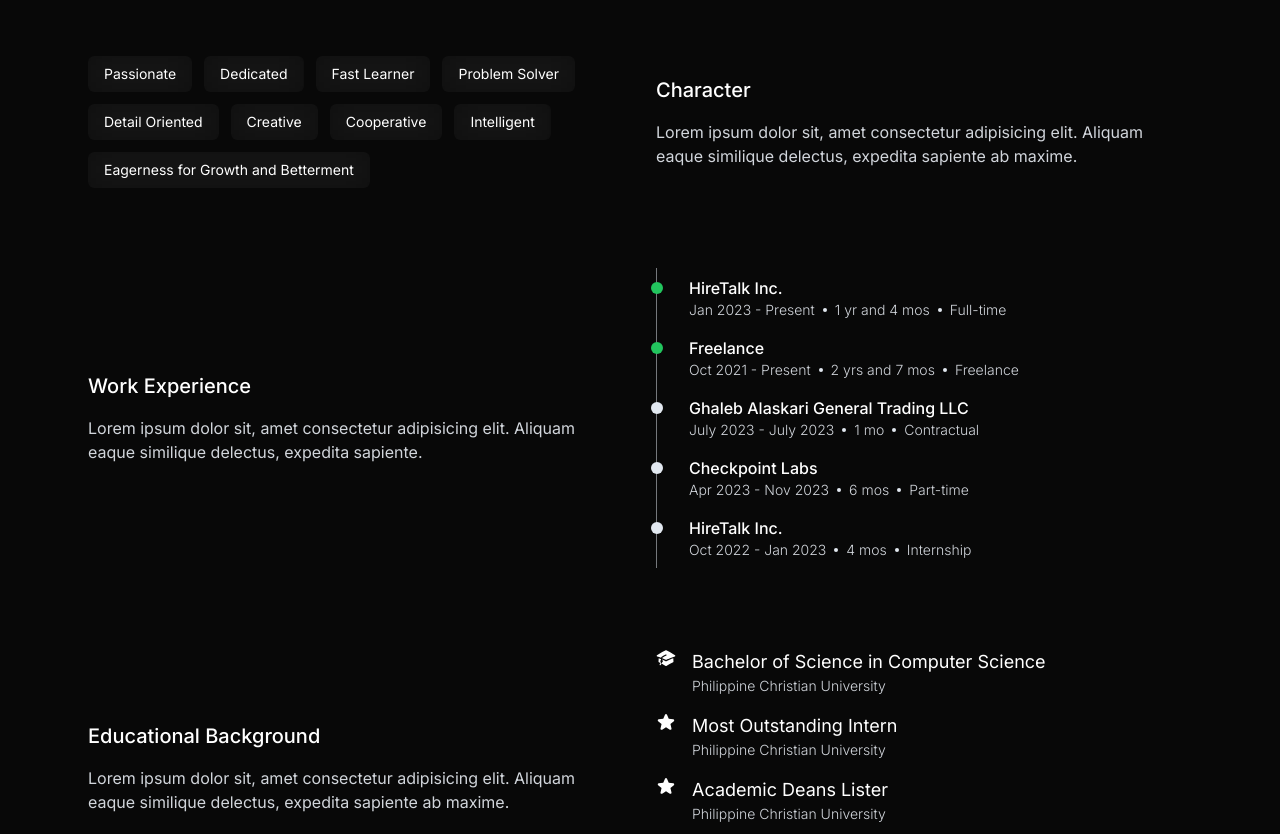
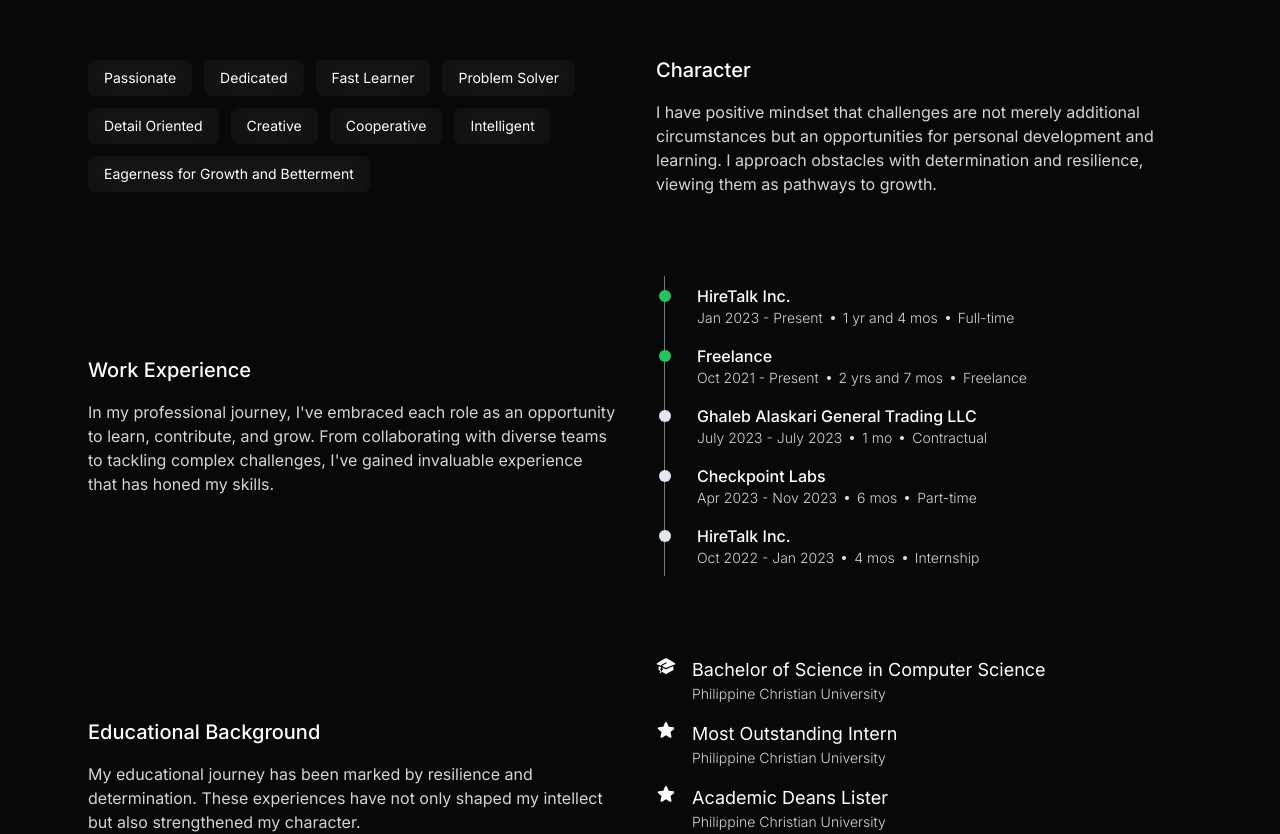
Before and after one commit to jazztinecruz/portfolioV2, a Next.js app: page / in a window 1280 px wide. Shown: the part 1120-1954 px from the top of the page. Built offline with nearby package versions, Linux system fonts and the light colour scheme.

Commit message:
chore: update about section contents

```diff
--- a/app/_components/sections/about/character.tsx
+++ b/app/_components/sections/about/character.tsx
@@ -17,8 +17,10 @@
       <div className="flex flex-col gap-4 items-start">
         <Title>Character</Title>
         <p className="tertiary">
-          Lorem ipsum dolor sit, amet consectetur adipisicing elit. Aliquam
-          eaque similique delectus, expedita sapiente ab maxime.
+          I have positive mindset that challenges are not merely additional
+          circumstances but an opportunities for personal development and
+          learning. I approach obstacles with determination and resilience,
+          viewing them as pathways to growth.
         </p>
       </div>
     </section>
--- a/app/_components/sections/about/educational.tsx
+++ b/app/_components/sections/about/educational.tsx
@@ -8,8 +8,9 @@
       <div className="flex flex-col gap-4 items-start">
         <Title>Educational Background</Title>
         <p className="tertiary">
-          Lorem ipsum dolor sit, amet consectetur adipisicing elit. Aliquam
-          eaque similique delectus, expedita sapiente ab maxime.
+          My educational journey has been marked by resilience and
+          determination. These experiences have not only shaped my intellect but
+          also strengthened my character.
         </p>
       </div>
 
--- a/app/_components/sections/about/work.tsx
+++ b/app/_components/sections/about/work.tsx
@@ -4,12 +4,14 @@
 
 const WorkExperience = () => {
   return (
-    <section className="grid md:grid-cols-2 items-center gap-8 mt-12">
+    <section className="grid md:grid-cols-2 items-center gap-8 lg:gap-12 mt-12">
       <div className="flex flex-col gap-4 items-start">
         <Title>Work Experience</Title>
         <p className="tertiary">
-          Lorem ipsum dolor sit, amet consectetur adipisicing elit. Aliquam
-          eaque similique delectus, expedita sapiente.
+          In my professional journey, I&apos;ve embraced each role as an
+          opportunity to learn, contribute, and grow. From collaborating with
+          diverse teams to tackling complex challenges, I've gained invaluable
+          experience that has honed my skills.
         </p>
       </div>
 
```
